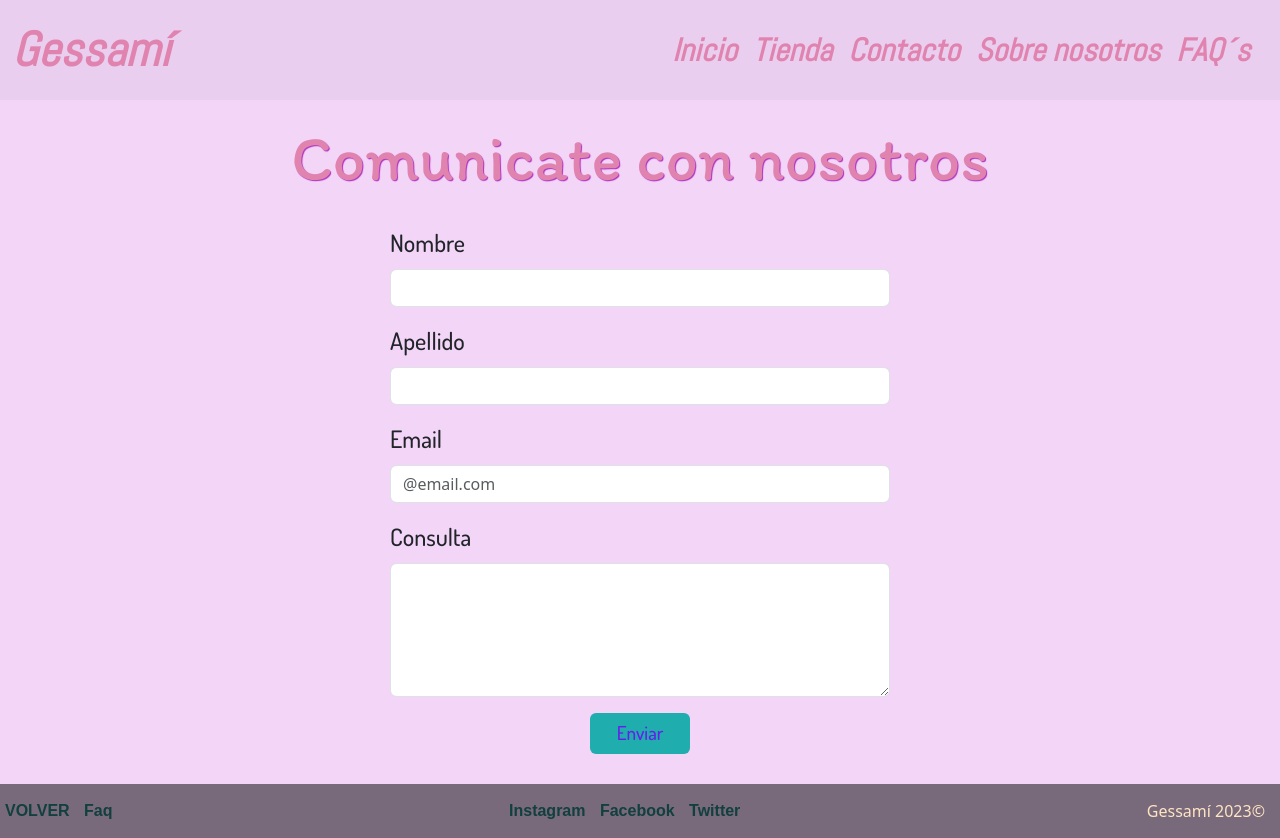
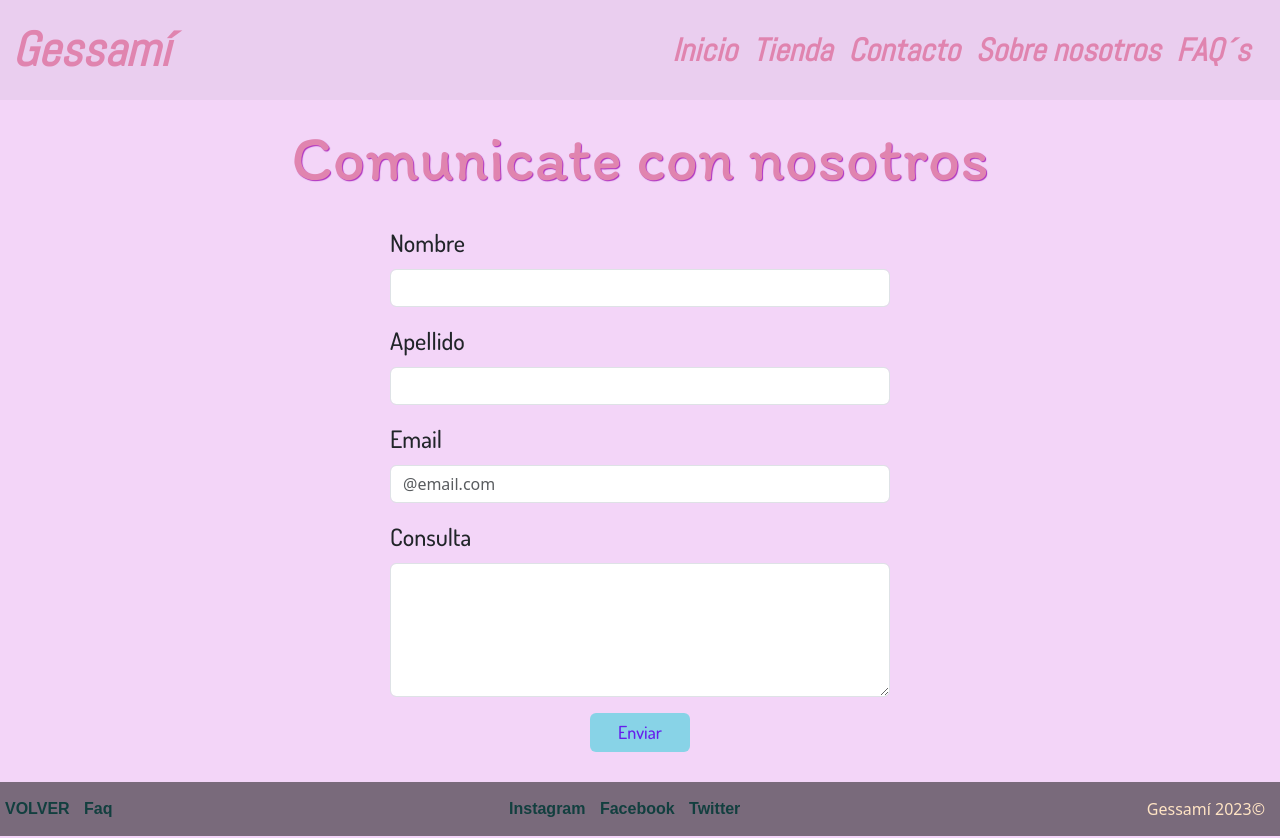
Before and after one commit to FedericoViana/PF-VIANA, a website: page sections/contacto.html in a window 1280 px wide. Drawn offline with nearby package versions, Linux system fonts and the light colour scheme.

Commit message:
casi como del tupper

```diff
--- a/scss/sections-sass/_contacto.scss
+++ b/scss/sections-sass/_contacto.scss
@@ -19,14 +19,17 @@
             font-family: 'Dosis', sans-serif;
         }
     }
-    .boton {
-        color: rgb(102, 30, 236);
-        font-size: larger;
-        background-color: rgb(32, 173, 173) !important;
-        font-family: 'Dosis', sans-serif !important;
+}
+.boton {
+    color: rgb(102, 30, 236);
+    font-size: larger;
+    background-color: rgb(32, 173, 173) !important;
+    font-family: 'Dosis', sans-serif !important;
+    background-color: rgba(66, 211, 221, 0.6) !important;
+    border: #423d3d; }
 
-    }
-}
+
+
 
 .footer-contacto {
     margin-top: auto;
--- a/scss/sections-sass/_tienda.scss
+++ b/scss/sections-sass/_tienda.scss
@@ -31,24 +31,26 @@ h2 {
     padding-top: 20px;
     padding-bottom: 30px;
 
+}
 div .card {
     box-shadow: 0px 1px 10px rgba(0, 0, 0, 0.2);
     transition: all 400ms ease;
     border: 0px;
 
-        &:hover{
+    &:hover {
         box-shadow: 5px 5px 20px rgba(0, 0, 0, 0.4);
         transform: translateY(-3%);
     }
+
+
+}
+
 .card-img-top {
     height: 450px;
     width: 450px;
 
-
 }
 
-
-    }
 .card1 {
     grid-area: card1;
 
@@ -97,12 +99,13 @@ h2 {
 .card12 {
     grid-area: card12;
 }
+
 div .card-body {
     background-color: rgba(0, 0, 0, 0.2);
 
 
 }
-}
+
 .d-grid {
     justify-content: center;
 }
@@ -110,4 +113,7 @@ h2 {
 .boton {
     background-color: rgba(66, 211, 221, 0.6) !important;
     border: #423d3d;
+    &:hover{
+        color: aliceblue;
     }
+}
```
Also changed, not shown: css/style.css. Lines whose indentation alone changed are shown as unchanged.
